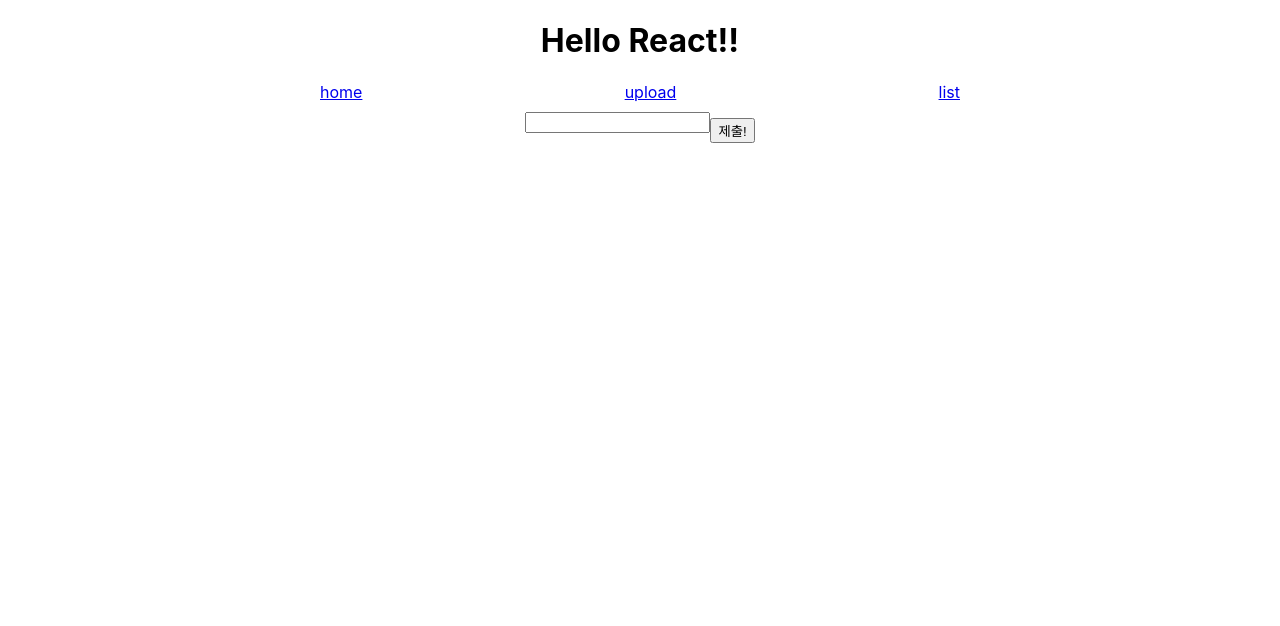
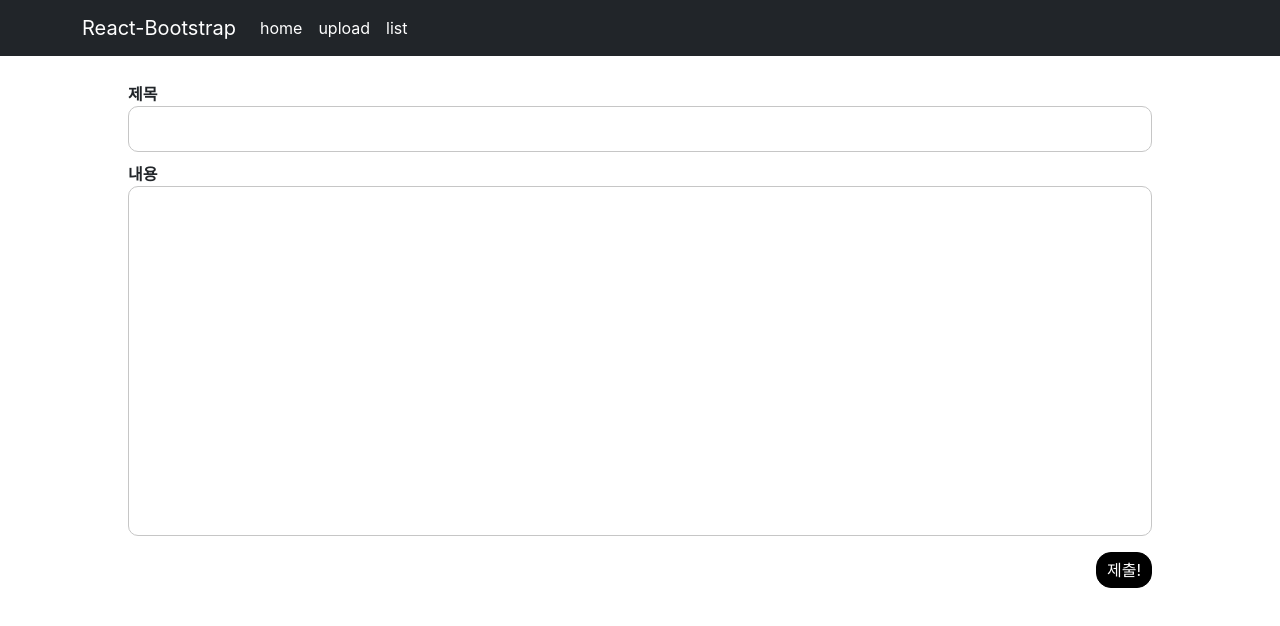
Before and after one commit to Gyultang/bulletin-board, a React (Create React App) app in the folder client/: page /Upload in a window 1280 px wide. Shown: the top 626 px of the page. Built offline with nearby package versions, Linux system fonts and the light colour scheme.

Commit message:
upload css추가

```diff
--- a/client/public/index.html
+++ b/client/public/index.html
@@ -25,6 +25,12 @@
       Learn how to configure a non-root public URL by running `npm run build`.
     -->
     <title>React App</title>
+    <link
+      rel="stylesheet"
+      href="https://cdn.jsdelivr.net/npm/bootstrap@5.2.3/dist/css/bootstrap.min.css"
+      integrity="sha384-rbsA2VBKQhggwzxH7pPCaAqO46MgnOM80zW1RWuH61DGLwZJEdK2Kadq2F9CUG65"
+      crossorigin="anonymous"
+    />
   </head>
   <body>
     <noscript>You need to enable JavaScript to run this app.</noscript>
--- /dev/null
+++ b/client/src/Style/UploadCSS.js
@@ -0,0 +1,65 @@
+import styled from "@emotion/styled";
+
+const UploadDiv = styled.div`
+  width: 100%;
+  margin-top: 1rem;
+  margin-bottom: 1rem;
+`;
+const UploadForm = styled.form`
+width: 80%;
+margin: 0 auto;
+display:flex;
+flex-direction:column;
+input{
+    border-radius:10px;
+    border: 1px solid #c6c6c6;
+    padding:10px;
+    &: active, &:focus{
+        outline:none;
+    }}
+    textarea{
+    min-height:350px;
+    resize:none;
+    border-radius:10px;
+    border: 1px solid #c6c6c6;
+    padding:10px;
+    &: active, &:focus{
+        outline:none;
+}
+&::-webkit-scrollbar{
+    width:10px;
+}&::-webkit-scrollbar-thumb{
+    background-color:grey;
+    border-radius:15px;
+    background-colip: padding-box;
+    border:2px solid transparent;
+}&::-webkit-scrollbar-track{
+    background-color: #c6c6c6;
+    border-radius:15px;
+    box-shadow:inset 0px 0px 5px whitesmoke;
+}
+}
+label{
+    font-weight:bold;
+    margin-top:10px;
+}
+`;
+
+const UploadButtonDiv = styled.div`
+margin-top:1rem;
+display:flex;
+justify-content:flex-end;
+button{
+  padding: 5px 10px;
+  background-color: black;
+  border:none;
+  border-radius: 15px;
+  border:1px solid black;
+  color:white;
+  &:hover {
+    background-color: white;
+    color: black;
+    border:1px solid black;
+`;
+
+export { UploadButtonDiv, UploadForm, UploadDiv };
--- a/client/src/component/Heading.js
+++ b/client/src/component/Heading.js
@@ -1,29 +1,43 @@
 import React from "react";
 import { Link } from "react-router-dom";
+import Container from "react-bootstrap/Container";
+import Nav from "react-bootstrap/Nav";
+import Navbar from "react-bootstrap/Navbar";
+import NavDropdown from "react-bootstrap/NavDropdown";
 
 const Heading = () => {
   return (
-    <div
-      style={{
-        display: "flex",
-        flexDirection: "column",
-        alignItems: "center",
-        width: "100%",
-      }}
-    >
-      <h1> Hello React!!</h1>
-      <div
-        style={{
-          display: "flex",
-          justifyContent: "space-between",
-          width: "50%",
-        }}
-      >
-        <Link to="/">home</Link>
-        <Link to="/upload">upload</Link>
-        <Link to="/list">list</Link>
-      </div>
-    </div>
+    <Navbar bg="dark" expand="lg" variant="dark">
+      <Container>
+        <Navbar.Brand href="#home">React-Bootstrap</Navbar.Brand>
+        <Navbar.Toggle aria-controls="basic-navbar-nav" />
+        <Navbar.Collapse id="basic-navbar-nav">
+          <Nav className="me-auto">
+            <Nav.Link>
+              <Link to="/" style={{ color: "white", textDecoration: "none" }}>
+                home
+              </Link>
+            </Nav.Link>
+            <Nav.Link>
+              <Link
+                to="/upload"
+                style={{ color: "white", textDecoration: "none" }}
+              >
+                upload
+              </Link>
+            </Nav.Link>
+            <Nav.Link>
+              <Link
+                to="/list"
+                style={{ color: "white", textDecoration: "none" }}
+              >
+                list
+              </Link>
+            </Nav.Link>
+          </Nav>
+        </Navbar.Collapse>
+      </Container>
+    </Navbar>
   );
 };
 
--- a/client/src/component/List.js
+++ b/client/src/component/List.js
@@ -1,8 +1,25 @@
-import React, { useState } from "react";
+import React, { useState, useEffect } from "react";
+import axios from "axios";
 
 const List = (props) => {
   const [Content, setContent] = useState("");
+  const [text, setText] = useState("");
 
+  useEffect(() => {
+    let body = { text: "hello" };
+    axios
+      // 3000번 포트에서 요청을 보낼거지만 5000번 포트에서 요청을 받기위해 프록시설정이 필요함!
+      .post("api/test", body)
+      .then((res) => {
+        console.log(res);
+        setText(res.data.text);
+      })
+      .catch((error) => {
+        // 에러 핸들링
+
+        console.log(error);
+      });
+  }, []);
   return (
     <>
       {props.ContentList.map((content, idx) => {
@@ -13,6 +30,7 @@
           </div>
         );
       })}
+      <h1>{text}</h1>
     </>
   );
 };
--- a/client/src/component/Upload.js
+++ b/client/src/component/Upload.js
@@ -1,4 +1,5 @@
 import React, { useState, useEffect } from "react";
+import { UploadButtonDiv, UploadForm, UploadDiv } from "../Style/UploadCSS";
 
 const Upload = (props) => {
   const [Content, setContent] = useState("");
@@ -19,22 +20,27 @@
     };
   }, []);
   return (
-    <div
-      style={{
-        display: "flex",
-        justifyContent: "center",
-        alignItems: "center",
-      }}
-    >
-      <input
-        type="text"
-        value={Content}
-        onChange={(e) => setContent(e.currentTarget.value)}
-      />
-      <button onClick={onSubmit} style={{ marginTop: "1rem" }}>
-        제출!
-      </button>
-    </div>
+    <UploadDiv>
+      <UploadForm>
+        <label htmlFor="title">제목</label>
+        <input
+          id="title"
+          type="text"
+          value={Content}
+          onChange={(e) => setContent(e.currentTarget.value)}
+        />
+        <label htmlFor="content">내용</label>
+        <textarea
+          id="content"
+          type="text"
+          value={Content}
+          onChange={(e) => setContent(e.currentTarget.value)}
+        />
+        <UploadButtonDiv>
+          <button onClick={onSubmit}>제출!</button>
+        </UploadButtonDiv>
+      </UploadForm>
+    </UploadDiv>
   );
 };
 
--- a/client/src/index.js
+++ b/client/src/index.js
@@ -8,12 +8,10 @@
 
 const root = ReactDOM.createRoot(document.getElementById("root"));
 root.render(
-  <React.StrictMode>
-    <BrowserRouter>
-      {/* <Test /> */}
-      <App />
-    </BrowserRouter>
-  </React.StrictMode>
+  <BrowserRouter>
+    {/* <Test /> */}
+    <App />
+  </BrowserRouter>
 );
 
 // If you want to start measuring performance in your app, pass a function
```
Also changed, not shown: client/package.json (+7 -0 lines), client/src/setupProxy.js (added, +11 -0 lines), 1 other file (tests, documents, lock files or other folders).
